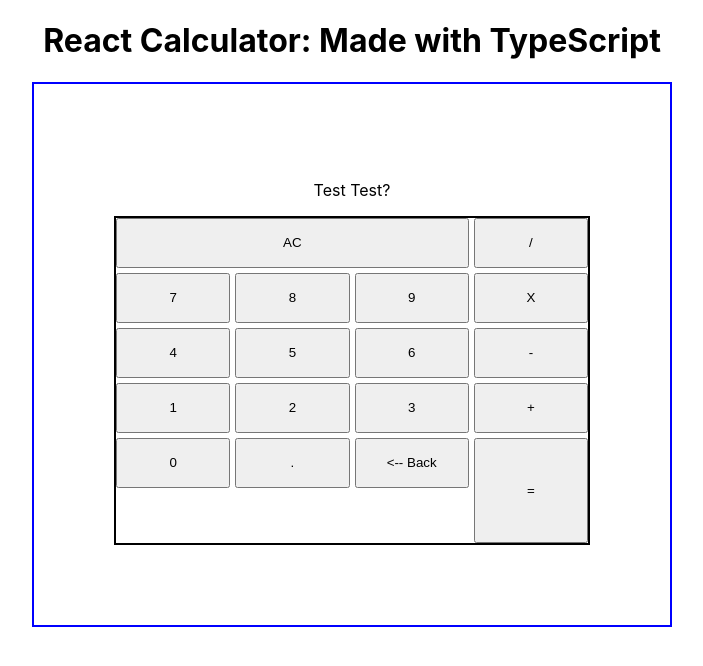
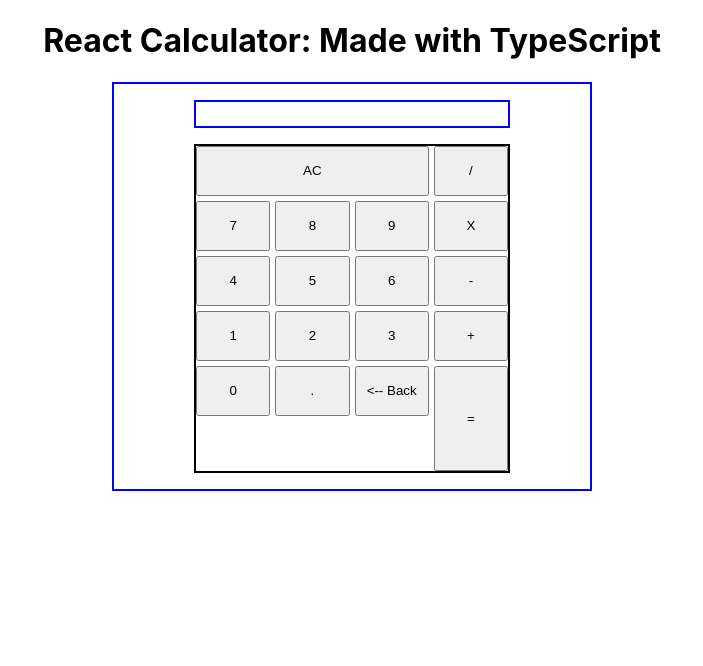
Before and after one commit to debrajrout/DevOps, a React (Create React App) app in the folder react-calculator/: page / in a window 1280 px wide. Shown: the top 666 px of the page, without its empty margins (288-991 px from the left). Built offline with nearby package versions, Linux system fonts and the light colour scheme.

Commit message:
Create layout for calcualtor. Only need styling now

```diff
--- a/react-calculator/src/App.css
+++ b/react-calculator/src/App.css
@@ -53,3 +53,17 @@
 .equal-button {
   grid-row: span 2;
 }
+
+/* Display */
+
+/* .display-container {
+  color: white;
+  border: 2px solid green;
+} */
+
+.display-container p {
+  border: 2px solid blue;
+  height: 1.5rem;
+  margin: 0rem 5rem;
+  margin-bottom: 1rem;
+}
--- a/react-calculator/src/App.tsx
+++ b/react-calculator/src/App.tsx
@@ -29,7 +29,6 @@ function App() {
     <div className="App">
       <h1>React Calculator: Made with TypeScript</h1>
       <Layout>
-        <p>Test Test?</p>
         <Display value={displayValue.join(' ')} />
         <Buttons getButtonInput={getButtonInput} />
       </Layout  >
--- a/react-calculator/src/components/Display.tsx
+++ b/react-calculator/src/components/Display.tsx
@@ -15,7 +15,7 @@ const Display = ({ value }: DisplayProps) => {
 }, [value]);
 
   return (
-    <div>
+    <div className="display-container">
       <p>{value}</p>
     </div>
   );
--- a/react-calculator/src/components/Layout.tsx
+++ b/react-calculator/src/components/Layout.tsx
@@ -7,7 +7,7 @@ interface LayoutProps {
 
 const Layout = ({children, className=""}: LayoutProps) => {
     return (
-      <div className={`${className}`} style={{border:'2px solid blue', padding: '5rem 0rem', margin:'0rem 20rem'}}>
+      <div className={`${className}`} style={{border:'2px solid blue', padding: '1rem 0rem', margin:'0rem 25rem'}}>
           {children}
       </div>
     )
```
